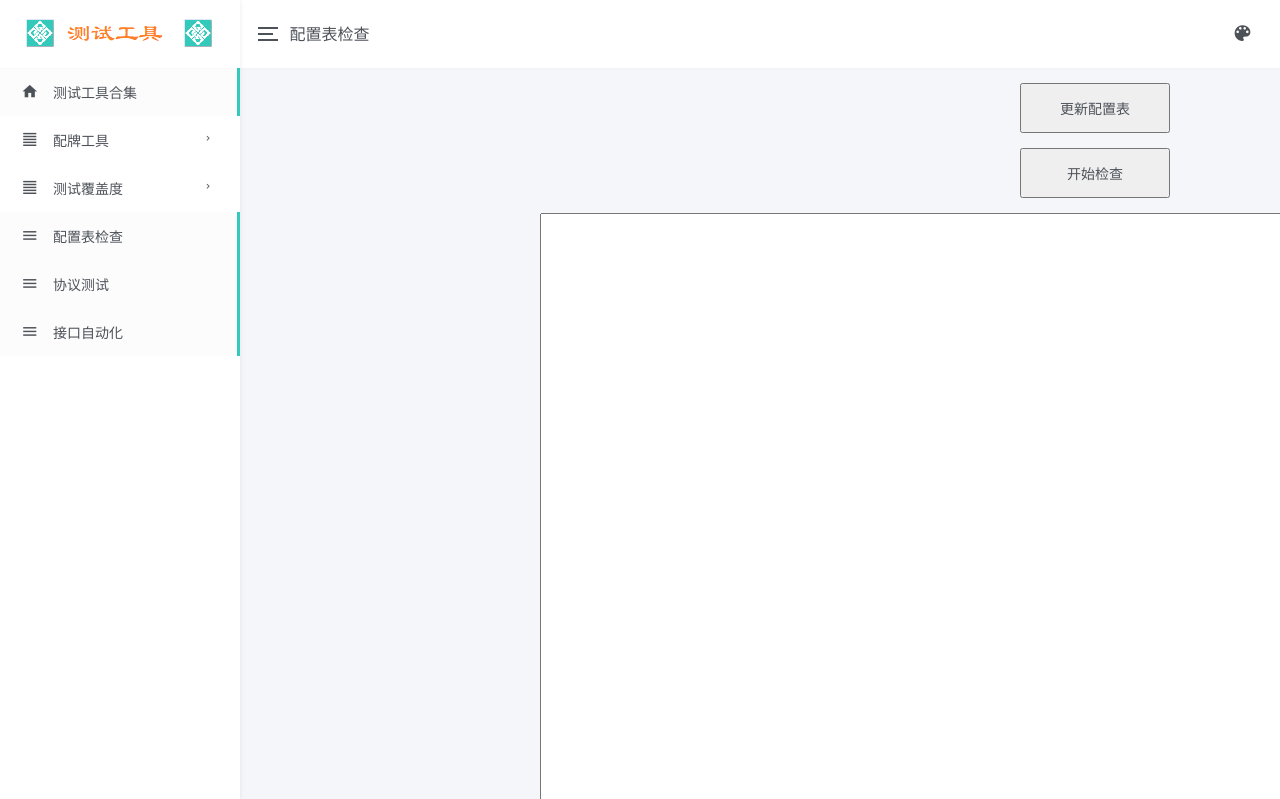
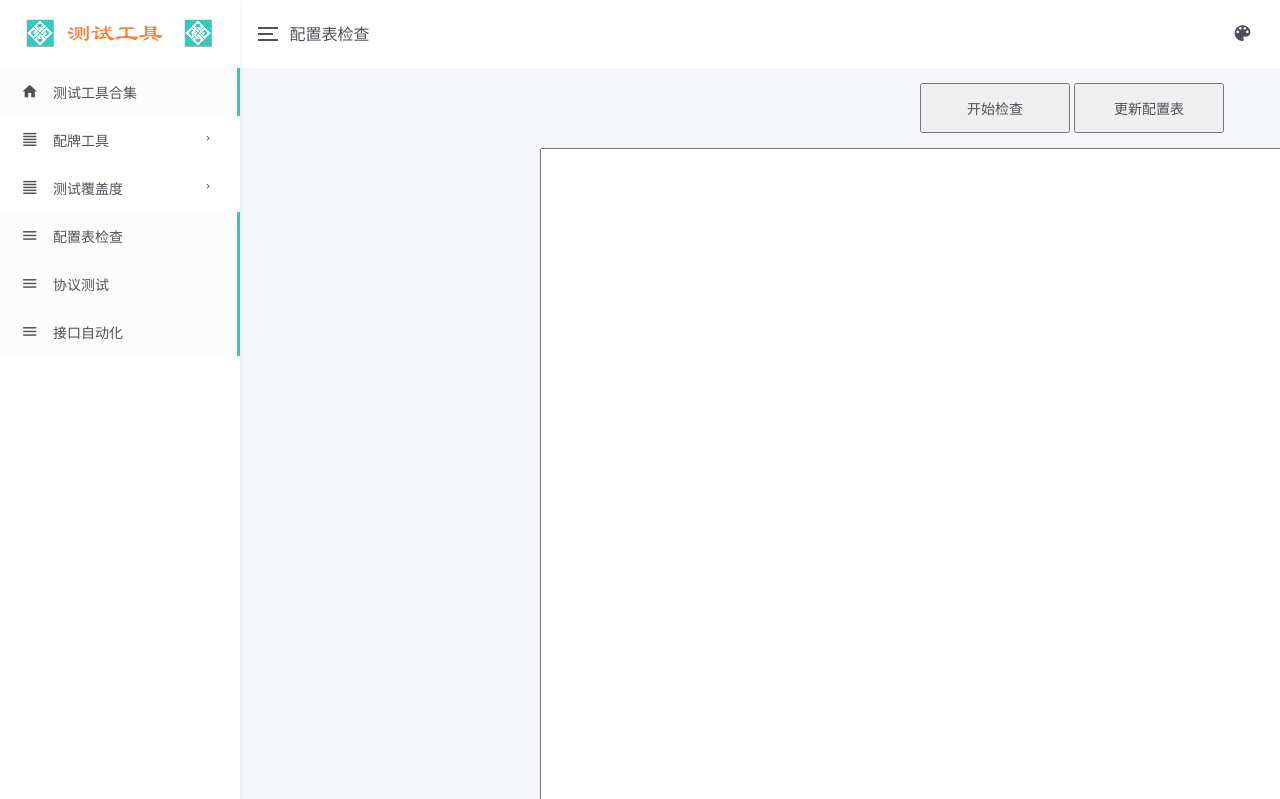
Before and after one commit to Alan-luo1991/WebTestTool, a Flask app: page /checkconfig.html in a window 1280 px wide; the page is wider, and only the part inside the window is pictured. Shown: the top 799 px of that part. Run offline with Flask 2, Linux system fonts and the light colour scheme; some libraries are stand-ins or nearby versions.

Commit message:
修改更新配置表地址

```diff
--- a/app.py
+++ b/app.py
@@ -315,7 +315,7 @@ def checkconfig():
     if request.method == 'POST':
         if request.form['checkconfig'] == '更新配置表':
             r = svn.remote.RemoteClient(r'https://10.0.0.22/svn/designer/配置表')
-            r.checkout('/home')
+            r.checkout(r'/home/配置表')
         if request.form['checkconfig'] == '开始检查':
             checkresult = ''
             filelist = ['add_times_info_doudizhu.xlsx', 'game_config.xlsx', 'handcard_info.xlsx', 'person_aicontrol_info.xlsx',
--- a/templates/checkconfig.html
+++ b/templates/checkconfig.html
@@ -199,8 +199,8 @@
     <!--页面主要内容-->
     <main class="lyear-layout-content">
         <form method="post">
-            <input id="checkconfig" type="submit" name="checkconfig" style="margin-left: 780px; margin-top: 15px; width: 150px; height: 50px" value="更新配置表">
-            <input id="checkconfig" type="submit" name="checkconfig" style="margin-left: 780px; margin-top: 15px; width: 150px; height: 50px" value="开始检查"><br>
+            <input id="checkconfig" type="submit" name="checkconfig" style="margin-left: 680px; margin-top: 15px; width: 150px; height: 50px" value="开始检查">
+            <input id="updateconfig" type="submit" name="checkconfig" style="width: 150px; height: 50px" onclick="alert('更新完成')" value="更新配置表">
             <textarea rows="37" cols="150" style="margin-left: 300px; margin-top: 15px; line-height: 2" wrap="hard">{{ CheckResult }}</textarea>
         </form>
     </main>
```
